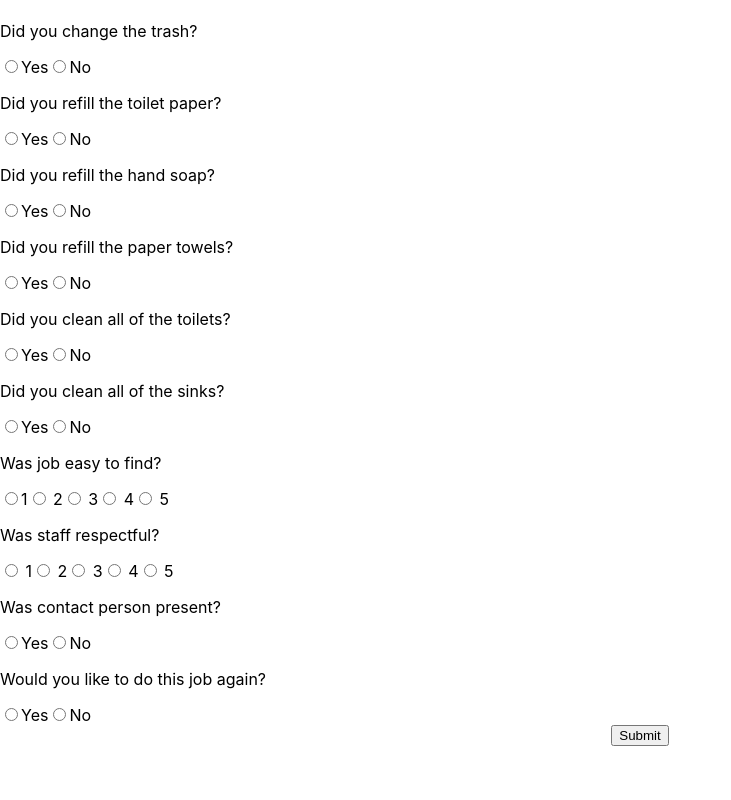
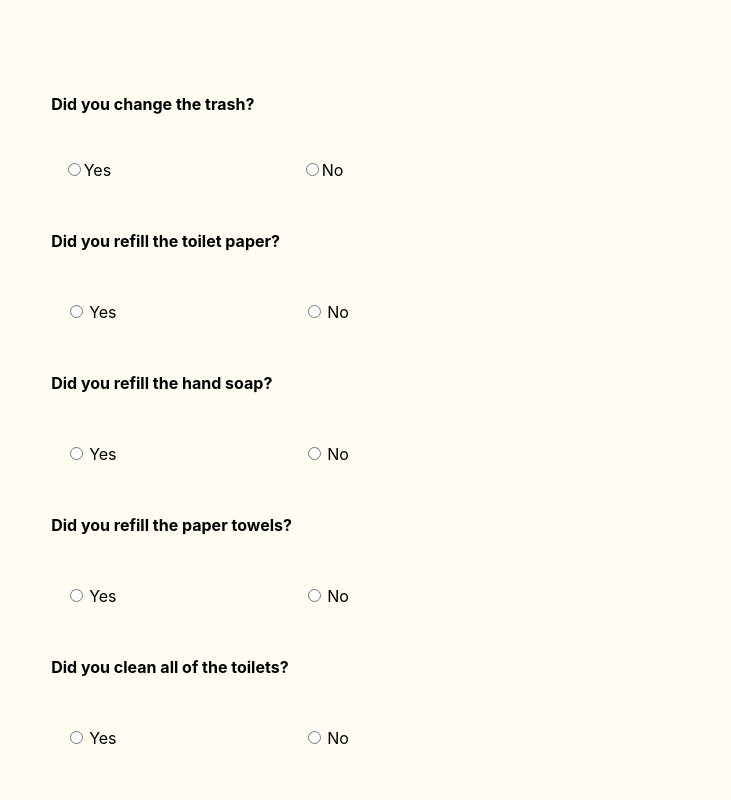
Before and after one commit to Josephhaefling/JobFinder, a React (Create React App) app: page /RateBusiness in a window 1280 px wide. Shown: the top 800 px of the page, without its empty margins (0-731 px from the left). Built offline with nearby package versions, Linux system fonts and the light colour scheme; no server answers.

Commit message:
Create RateBusiness functionality

```diff
--- a/package.json
+++ b/package.json
@@ -11,7 +11,8 @@
     "react-dom": "^16.13.1",
     "react-router": "^5.2.0",
     "react-router-dom": "^5.2.0",
-    "react-scripts": "3.4.1"
+    "react-scripts": "3.4.1",
+    "shortid": "^2.2.15"
   },
   "scripts": {
     "start": "react-scripts start",
--- a/src/App/App.js
+++ b/src/App/App.js
@@ -10,15 +10,16 @@ import RateBusiness from '../RateBusiness/RateBusiness'
 
 
 function App() {
-  const { businessList, availableJobs } = useApp()
   const [ availableJobsList, setAvailableJobsList ] = useState([])
   const [ currentJob, setCurrentJob ] = useState({})
   const [ currentBusinessList, setBusinessList ] = useState([])
+  const [currentUsersJobs, setCurrentUsersJobs] = useState([])
   const [ endTime, setEndTime ] = useState('')
   const [ jobIsComplete, setJobIsComplete ] = useState(false)
   const [ jobIsStarted, setJobIsStarted ] = useState(false)
   const [ startTime, setStartTime ] = useState('')
   const [ userId, setUseId ] = useState(3)
+  const { businessList, availableJobs } = useApp(availableJobsList) || {businessList: currentBusinessList, availableJobs: availableJobsList}
   const mainPage = (
     <section data-testid="App" className="App">
       <nav data-testid="nav-bar" className="nav-bar">
@@ -32,7 +33,9 @@ function App() {
         <JobsContainer
           jobs={ availableJobsList }
           currentUser={ userId }
+          currentUsersJobs={ currentUsersJobs }
           setCurrentJob={ setCurrentJob }
+          setCurrentUsersJobs={setCurrentUsersJobs}
         />
       </main>
     </section>
--- a/src/CustomHooks/useApp.js
+++ b/src/CustomHooks/useApp.js
@@ -1,10 +1,12 @@
 import React, { useState, useEffect } from 'react'
 import moment from 'moment';
+const shortid = require('shortid');
 const todaysDate = moment()
 
 
 
-function useApp() {
+function useApp(availableJobsList) {
+    const jobsList = availableJobsList
     const [error, setError] = useState('')
     const [businessList, setBusinessList] = useState([])
     const [availableJobs, setAvailableJobs] = useState([])
@@ -103,7 +105,7 @@ function useApp() {
       const availableJobs =  jobWithCost.map(job => {
       const { bathroomInfo, breakroomInfo, location, phone, picture, name, businessName, jobCost, userTime, jobTime, userId} = job
         const newJob = {
-            jobId: Date.now(),
+            jobId: shortid.generate(),
             jobDate: todaysDate.format('MM/DD/YYYY'),
             businessName: businessName,
             location: location,
@@ -120,11 +122,16 @@ function useApp() {
       })
       return availableJobs
     }
+
     useEffect(() => {
-      addBusinessListToState()
+
+        addBusinessListToState()
     }, [])
 
-    return {businessList: businessList, availableJobs: availableJobs}
+    if(jobsList.length === 0) {
+      return { businessList: businessList, availableJobs: availableJobs }
+    }
+
 }
 
 
--- a/src/Job/Job.js
+++ b/src/Job/Job.js
@@ -3,11 +3,12 @@ import { Switch, Route, withRouter, Link } from 'react-router-dom'
 import './Job.css';
 
 function Job(props) {
-  const { businessName,time, bathroomInfo, breakroomInfo, cost } = props.job
+  const { businessName,time, bathroomInfo, breakroomInfo, cost, employeeId } = props.job
   const { street, city, state, postcode } =props.job.location
 
   const mainPage = (
     <section data-testid="job-container" className="job-container">
+    <h1>{employeeId}</h1>
       <h1 data-testid="job-time" className="job-time">{time}</h1>
       <h2 data-testid="business-name" className="business-name">{businessName}</h2>
       <section data-testid="address-container" className="address-container">
--- a/src/RateBusiness/RateBusiness.css
+++ b/src/RateBusiness/RateBusiness.css
@@ -0,0 +1,25 @@
+form {
+  display: flex;
+  flex-direction: column;
+  background-color: #FFFCF2;
+}
+.name-of-business {
+  background-color: #403D39;
+  color: #FFFCF2;
+}
+
+.question-container {
+  width: 90vw;
+  display: flex;
+  margin-left: 4%;
+}
+
+.rate-business-btn {
+    width: 15vw;
+    margin: 4% 3% 0% 1%;
+  }
+
+.rate-business-questions {
+    font-weight: bold;
+    margin: 4% 3% 0% 4%;
+  }
--- a/src/RateBusiness/RateBusiness.js
+++ b/src/RateBusiness/RateBusiness.js
@@ -1,9 +1,11 @@
 import React, { useState, useEffect } from 'react'
 import { Link } from 'react-router-dom'
+import './RateBusiness.css';
+
 
 function RateBusiness(props) {
   const { availableJobsList, setAvailableJobs, setCurrentJob } = props
-  const { businessName, jobId } = props.currentJob
+  const { businessName, employeeId, jobId } = props.currentJob
   const [ doJobAgain, setDoJobAgain ] = useState(false)
   const [ askedToDoExtraWork, setAskedToDoExtraWork ] = useState(false)
   const [ staffWasRespectful, setStaffWasRespectful ] = useState(0)
@@ -19,15 +21,16 @@ function RateBusiness(props) {
   const [ wouldYouDoJobAgain, setWouldYouDoJobAgain ] = useState(null)
   const [ wasStaffRespectful, setWasStaffRespectful ] = useState(null)
   const [ easyToFind, setEasyToFind ] = useState(null)
-  const jobToRemove = availableJobsList && availableJobsList.find(availableJob => availableJob.jobId === jobId)
-  const jobToRemoveIndex = availableJobsList.indexOf(jobToRemove)
-  const newJobList = availableJobsList.splice(jobToRemoveIndex)
+  const jobToRemove = availableJobsList && availableJobsList.find(availableJob => availableJob && availableJob.jobId === jobId)
+  const newJobsList = availableJobsList.filter(availableJob => availableJob && availableJob.jobId !== jobToRemove.jobId)
 
 return (
-  <form>
-  <h1>{businessName}</h1>
-  <p>Did you change the trash?</p>
-  <label>
+  <form data-testid="rate-business-form">
+  <h1 class="name-of-business">{businessName}</h1>
+  <p className="rate-business-questions">
+  Did you change the trash?</p>
+  <section className="question-container">
+  <label className="rate-business-btn">
     <input
       type="radio"
       checked={changedTrash === true}
@@ -36,7 +39,7 @@ return (
     />
     Yes
   </label>
-  <label>
+  <label className="rate-business-btn">
     <input
     type="radio"
     checked={changedTrash === false}
@@ -44,9 +47,13 @@ return (
     onChange={(event) => setChangedTrash(false)}/>
     No
   </label>
-  <p>Did you refill the toilet paper?</p>
-  <label>
+  </section>
+  <p className="rate-business-questions">
+  Did you refill the toilet paper?</p>
+  <section className="question-container">
+  <label className="rate-business-btn">
     <input
+    className="rate-business-questions"
     type="radio"
     checked={changedToiletPaper === true}
     value='Yes'
@@ -54,8 +61,9 @@ return (
   />
     Yes
   </label>
-  <label>
+  <label className="rate-business-btn">
     <input
+    className="rate-business-questions"
     type="radio"
     checked={changedToiletPaper === false}
     value='No'
@@ -63,9 +71,13 @@ return (
   />
     No
   </label>
-  <p>Did you refill the hand soap?</p>
-  <label>
+  </section>
+  <p className="rate-business-questions">
+  Did you refill the hand soap?</p>
+  <section className="question-container">
+  <label className="rate-business-btn">
     <input
+    className="rate-business-questions"
     type="radio"
     checked={refilledHandSoap === true}
     value='Yes'
@@ -73,8 +85,9 @@ return (
   />
     Yes
   </label>
-  <label>
+  <label className="rate-business-btn">
     <input
+    className="rate-business-questions"
     type="radio"
     checked={refilledHandSoap === false}
     value='No'
@@ -82,9 +95,13 @@ return (
   />
     No
   </label>
-  <p>Did you refill the paper towels?</p>
-  <label>
+  </section>
+  <p className="rate-business-questions">
+  Did you refill the paper towels?</p>
+  <section className="question-container">
+  <label className="rate-business-btn">
     <input
+    className="rate-business-questions"
     type="radio"
     checked={refilledPaperTowls === true}
     value='Yes'
@@ -92,8 +109,9 @@ return (
   />
     Yes
   </label>
-  <label>
+  <label className="rate-business-btn">
     <input
+    className="rate-business-questions"
     type="radio"
     checked={refilledPaperTowls === false}
     value='No'
@@ -101,9 +119,13 @@ return (
   />
     No
   </label>
-  <p>Did you clean all of the toilets?</p>
-  <label>
+  </section>
+  <p className="rate-business-questions">
+  Did you clean all of the toilets?</p>
+  <section className="question-container">
+  <label className="rate-business-btn">
     <input
+    className="rate-business-questions"
     type="radio"
     checked={cleanedToilets === true}
     value='Yes'
@@ -111,8 +133,9 @@ return (
   />
     Yes
   </label>
-  <label>
+  <label className="rate-business-btn">
     <input
+    className="rate-business-questions"
     type="radio"
     checked={cleanedToilets === false}
     value='No'
@@ -120,28 +143,37 @@ return (
   />
     No
   </label>
-  <p>Did you clean all of the sinks?</p>
-  <label>
+  </section>
+  <p className="rate-business-questions">
+  Did you clean all of the sinks?</p>
+  <section className="question-container">
+  <label className="rate-business-btn">
     <input
     type="radio"
+    className="rate-business-questions"
     checked={cleanedSinks === true}
     value='Yes'
     onChange={(event) => setCleanedSinks(true)}
   />
     Yes
   </label>
-  <label>
+  <label className="rate-business-btn">
     <input
     type="radio"
+    className="rate-business-questions"
     checked={cleanedSinks === false}
     value='No'
     onChange={(event) => setCleanedSinks(false)}
   />
     No
   </label>
-  <p>Was job easy to find?</p>
-  <label>
+  </section>
+  <p className="rate-business-questions">
+  Was job easy to find?</p>
+  <section className="question-container">
+  <label className="rate-business-btn">
   <input
+  className="rate-business-questions"
   type="radio"
   checked={easyToFind === 1}
   value='1'
@@ -149,41 +181,49 @@ return (
   />
     1
   </label>
-  <label>
+  <label className="rate-business-btn">
   <input
+  className="rate-business-questions"
   type="radio"
   checked={easyToFind === 2}
   value='2'
   onChange={(event) => setEasyToFind(2)}
   />    2
   </label>
-  <label>
+  <label className="rate-business-btn">
   <input
+  className="rate-business-questions"
   type="radio"
   checked={easyToFind === 3}
   value='3'
   onChange={(event) => setEasyToFind(3)}
   />    3
   </label>
-  <label>
+  <label className="rate-business-btn">
   <input
+  className="rate-business-questions"
   type="radio"
   checked={easyToFind === 4}
   value='4'
   onChange={(event) => setEasyToFind(4)}
   />    4
   </label>
-  <label>
+  <label className="rate-business-btn">
   <input
+  className="rate-business-questions"
   type="radio"
   checked={easyToFind === 5}
   value='5'
   onChange={(event) => setEasyToFind(5)}
   />    5
   </label>
-    <p>Was staff respectful?</p>
-    <label>
+  </section>
+  <p className="rate-business-questions">
+  Was staff respectful?</p>
+  <section className="question-container">
+    <label className="rate-business-btn">
     <input
+    className="rate-business-questions"
     type="radio"
     checked={staffWasRespectful === 1}
     value='1'
@@ -191,8 +231,9 @@ return (
     />      1
 
     </label>
-    <label>
+    <label className="rate-business-btn">
     <input
+    className="rate-business-questions"
     type="radio"
     checked={staffWasRespectful === 2}
     value='2'
@@ -200,8 +241,9 @@ return (
     />      2
 
     </label>
-    <label>
+    <label className="rate-business-btn">
     <input
+    className="rate-business-questions"
     type="radio"
     checked={staffWasRespectful === 3}
     value='3'
@@ -209,8 +251,9 @@ return (
     />      3
 
     </label>
-    <label>
+    <label className="rate-business-btn">
     <input
+    className="rate-business-questions"
     type="radio"
     checked={staffWasRespectful === 4}
     value='4'
@@ -218,18 +261,22 @@ return (
     />      4
 
     </label>
-    <label>
+    <label className="rate-business-btn">
     <input
+    className="rate-business-questions"
     type="radio"
     checked={staffWasRespectful === 5}
     value='5'
     onChange={(event) => setStaffWasRespectful(5)}
     />      5
-
     </label>
-    <p>Was contact person present?</p>
-    <label>
+    </section>
+    <p className="rate-business-questions">
+    Was contact person present?</p>
+    <section>
+    <label className="rate-business-btn">
     <input
+    className="rate-business-questions"
     type="radio"
     checked={contactPresent === true}
     value='Yes'
@@ -237,8 +284,9 @@ return (
     />
     Yes
     </label>
-    <label>
+    <label className="rate-business-btn">
     <input
+    className="rate-business-questions"
     type="radio"
     checked={contactPresent === false}
     value='No'
@@ -246,9 +294,13 @@ return (
     />
     No
     </label>
-    <p>Would you like to do this job again?</p>
-    <label>
+    </section>
+    <p className="rate-business-questions">
+      Would you like to do this job again?</p>
+      <section className="question-container">
+    <label className="rate-business-btn">
     <input
+    className="rate-business-questions"
     type="radio"
     checked={wouldYouDoJobAgain === true}
     value='Yes'
@@ -256,8 +308,9 @@ return (
     />
     Yes
     </label>
-    <label>
+    <label className="rate-business-btn">
     <input
+    className="rate-business-questions"
     type="radio"
     checked={wouldYouDoJobAgain === false}
     value='No'
@@ -265,17 +318,20 @@ return (
     />
     No
     </label>
+    </section>
 
     <Link
         to={'/'}
         aria-label="submit rating btn"
-        data-testid="submit-rating-btn"
+        data-testid="submit-link"
         style={{ textDecoration: 'none' }}
       >
         <button
+          data-testid="submit-btn"
+          className="submit-business-rating"
           onClick={() => {
-            setCurrentJob('none')
-            setAvailableJobs(availableJobsList)}
+            setCurrentJob('')
+            setAvailableJobs(newJobsList)}
           }
         >Submit</button>
       </Link>
```
Also changed, not shown: src/CustomHooks/useJobsContainer.js (+12 -10 lines), src/JobsContainer/JobsContainer.js (+12 -6 lines), src/StartJob/StartJob.js (+8 -11 lines), 2 other files (tests, documents, lock files or other folders).
